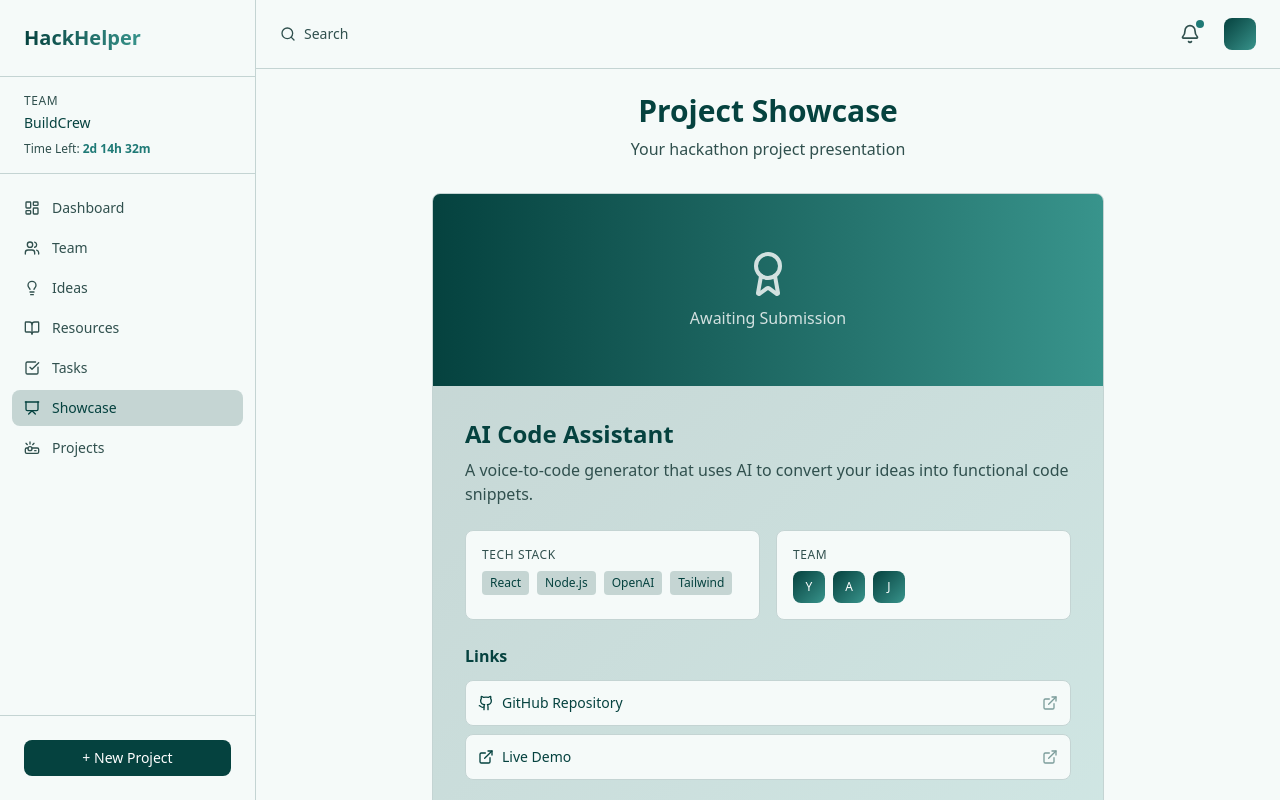
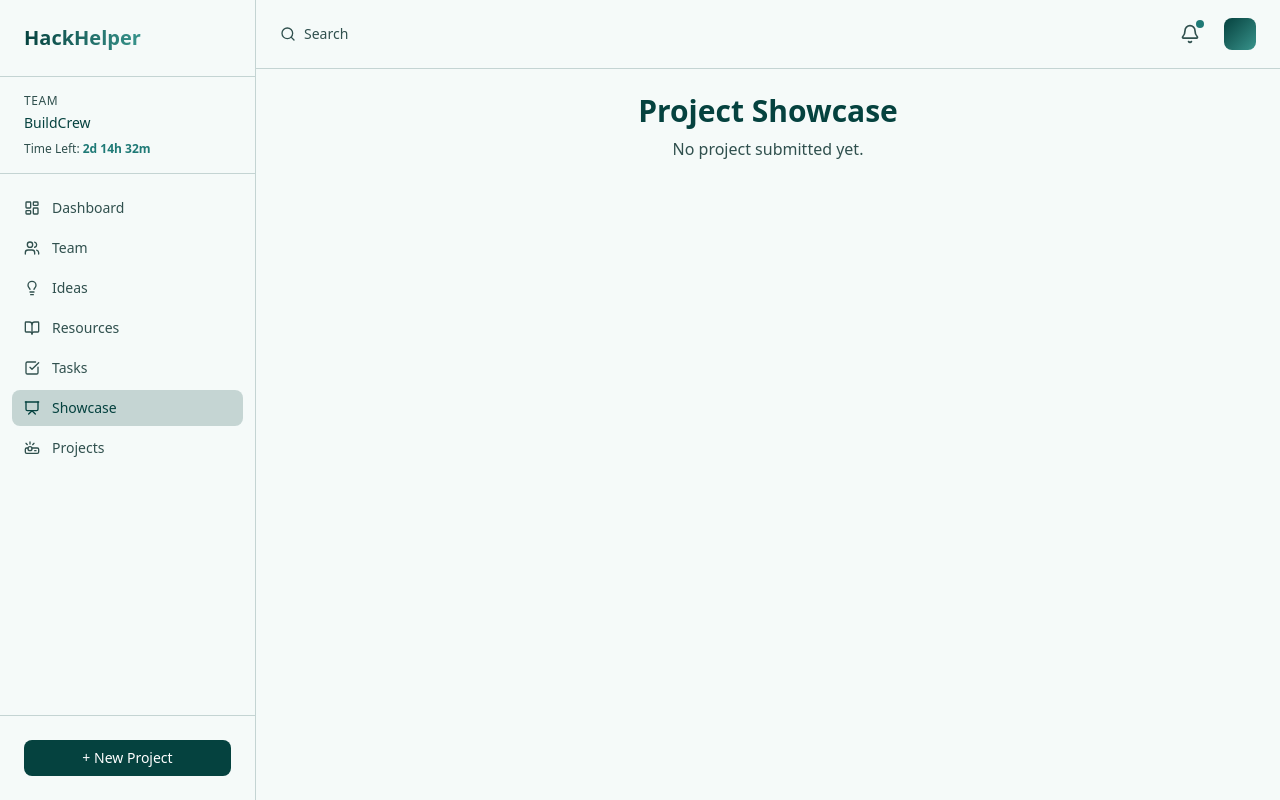
Before and after one commit to Mohdniyam/hackathon_helper, a React app in the folder frontend/: page /showcase in a window 1280 px wide. Built offline with nearby package versions, Linux system fonts and the light colour scheme; the HTML template or start-up script is replaced by a standard one.

Commit message:
added project submit logic

```diff
--- a/frontend/src/pages/Showcase.tsx
+++ b/frontend/src/pages/Showcase.tsx
@@ -1,40 +1,62 @@
+"use client";
+
+import { useEffect, useState } from "react";
 import { ExternalLink, Github, Award } from "lucide-react";
 
 export default function Showcase() {
+  const [projects, setProjects] = useState<any[]>([]);
+
+  useEffect(() => {
+    const showcaseProjects = JSON.parse(
+      localStorage.getItem("submittedProjects") || "[]"
+    );
+    setProjects(showcaseProjects);
+  }, []);
+
+  if (projects.length === 0) {
+    return (
+      <div className="p-6 space-y-8 text-center text-muted-foreground">
+        <h1 className="text-3xl font-bold text-foreground mb-2">
+          Project Showcase
+        </h1>
+        <p>No project submitted yet.</p>
+      </div>
+    );
+  }
+
   return (
     <div className="p-6 space-y-8">
-      {/* Header */}
       <div className="text-center">
         <h1 className="text-3xl font-bold text-foreground mb-2">
           Project Showcase
         </h1>
         <p className="text-muted-foreground">
-          Your hackathon project presentation
+          Your hackathon project presentations
         </p>
       </div>
 
-      {/* Project Card */}
-      <div className="max-w-2xl mx-auto bg-gradient-to-br from-primary/20 to-secondary/20 border border-primary/30 rounded-lg overflow-hidden">
-        {/* Hero */}
+      {projects.map((project) => (
+        <div
+          key={project.id}
+          className="max-w-2xl mx-auto bg-gradient-to-br from-primary/20 to-secondary/20 border border-primary/30 rounded-lg overflow-hidden"
+        >
           <div className="h-48 bg-gradient-to-r from-primary to-secondary flex items-center justify-center">
             <div className="text-center">
               <Award className="w-12 h-12 text-primary-foreground mx-auto mb-2 opacity-80" />
               <p className="text-primary-foreground/80 font-medium">
-              Awaiting Submission
+                {project.projectName
+                  ? "Project Submitted"
+                  : "Awaiting Submission"}
               </p>
             </div>
           </div>
 
-        {/* Content */}
           <div className="p-8 space-y-6">
             <div>
               <h2 className="text-2xl font-bold text-foreground mb-2">
-              AI Code Assistant
+                {project.projectName || "Untitled Project"}
               </h2>
-            <p className="text-muted-foreground">
-              A voice-to-code generator that uses AI to convert your ideas into
-              functional code snippets.
-            </p>
+              <p className="text-muted-foreground">{project.summary}</p>
             </div>
 
             <div className="grid sm:grid-cols-2 gap-4">
@@ -43,27 +65,28 @@ export default function Showcase() {
                   Tech Stack
                 </p>
                 <div className="flex flex-wrap gap-2">
-                {["React", "Node.js", "OpenAI", "Tailwind"].map((tech) => (
+                  {(project.techStack?.split(",") || []).map((tech: string) => (
                     <span
-                    key={tech}
+                      key={tech.trim()}
                       className="px-2 py-1 bg-primary/20 text-primary text-xs rounded"
                     >
-                    {tech}
+                      {tech.trim()}
                     </span>
                   ))}
                 </div>
               </div>
+
               <div className="p-4 bg-background border border-border rounded-lg">
                 <p className="text-xs text-muted-foreground uppercase tracking-wider mb-2">
                   Team
                 </p>
                 <div className="flex gap-2">
-                {["You", "Alex", "Jordan"].map((member) => (
+                  {(project.team?.split(",") || []).map((member: string) => (
                     <div
-                    key={member}
+                      key={member.trim()}
                       className="w-8 h-8 bg-gradient-to-br from-primary to-secondary rounded-lg flex items-center justify-center text-xs font-medium text-primary-foreground"
                     >
-                    {member[0]}
+                      {member.trim()[0]}
                     </div>
                   ))}
                 </div>
@@ -73,45 +96,35 @@ export default function Showcase() {
             <div className="space-y-3">
               <h3 className="font-semibold text-foreground">Links</h3>
               <div className="space-y-2">
+                {project.gitHub && (
                   <a
-                href="#"
+                    href={project.gitHub}
+                    target="_blank"
+                    rel="noopener noreferrer"
                     className="flex items-center gap-2 p-3 bg-background border border-border rounded-lg text-sm text-foreground hover:border-primary/50 hover:text-primary transition-colors"
                   >
                     <Github className="w-4 h-4" />
                     <span>GitHub Repository</span>
                     <ExternalLink className="w-4 h-4 ml-auto opacity-50" />
                   </a>
+                )}
+                {project.demoUrl && (
                   <a
-                href="#"
+                    href={project.demoUrl}
+                    target="_blank"
+                    rel="noopener noreferrer"
                     className="flex items-center gap-2 p-3 bg-background border border-border rounded-lg text-sm text-foreground hover:border-primary/50 hover:text-primary transition-colors"
                   >
                     <ExternalLink className="w-4 h-4" />
                     <span>Live Demo</span>
                     <ExternalLink className="w-4 h-4 ml-auto opacity-50" />
                   </a>
+                )}
               </div>
             </div>
           </div>
         </div>
-
-      {/* Judging Info */}
-      <div className="max-w-2xl mx-auto bg-muted/30 border border-border rounded-lg p-6">
-        <h3 className="font-semibold text-foreground mb-3">After Submission</h3>
-        <ul className="space-y-2 text-sm text-muted-foreground">
-          <li className="flex items-start gap-2">
-            <span className="text-accent mt-1">•</span>
-            <span>Judges will review and score your project</span>
-          </li>
-          <li className="flex items-start gap-2">
-            <span className="text-accent mt-1">•</span>
-            <span>Your scores and feedback will appear here</span>
-          </li>
-          <li className="flex items-start gap-2">
-            <span className="text-accent mt-1">•</span>
-            <span>Share your showcase with your network</span>
-          </li>
-        </ul>
-      </div>
+      ))}
     </div>
   );
 }
--- a/frontend/src/pages/Submission.tsx
+++ b/frontend/src/pages/Submission.tsx
@@ -128,6 +128,57 @@ export default function Submission() {
   ).length;
   const isReady = completedRequired === requiredCount;
 
+  const handleSubmit = () => {
+    const submissionData = {
+      projectName,
+      category,
+      techStack,
+      gitHub,
+      demoUrl,
+      summary,
+      startDate,
+      endDate,
+      team,
+    };
+
+    // ✅ Keep your existing logic
+    if (projectId) {
+      localStorage.setItem(
+        `submissionData-${projectId}`,
+        JSON.stringify(submissionData)
+      );
+    }
+
+    // ✅ New showcase logic (separate from your existing storage)
+    const existingShowcaseData =
+      JSON.parse(localStorage.getItem("submittedProjects") || "[]");
+
+    const newSubmission = {
+      id: projectId || Date.now().toString(),
+      projectName,
+      category,
+      techStack,
+      gitHub,
+      demoUrl,
+      summary,
+      startDate,
+      endDate,
+      team,
+    };
+
+    const updatedShowcaseData = existingShowcaseData.filter(
+      (p: any) => p.id !== newSubmission.id
+    );
+    updatedShowcaseData.push(newSubmission);
+
+    localStorage.setItem(
+      "submittedProjects",
+      JSON.stringify(updatedShowcaseData)
+    );
+
+    navigate("/showcase");
+  };
+
   return (
     <div className="p-6 space-y-8" onChange={handleAutoValidation}>
       {/* Header */}
@@ -187,7 +238,6 @@ export default function Submission() {
 
       {/* Fields Section */}
       <div className="space-y-6">
-        {/* Project Name */}
         <div>
           <label className="block text-sm font-medium mb-2">
             Project Name *
@@ -200,7 +250,6 @@ export default function Submission() {
           />
         </div>
 
-        {/* Category */}
         <div>
           <label className="block text-sm font-medium mb-2">
             Project Category *
@@ -220,7 +269,6 @@ export default function Submission() {
           </select>
         </div>
 
-        {/* Tech Stack */}
         <div>
           <label className="block text-sm font-medium mb-2">Tech Stack *</label>
           <input
@@ -232,7 +280,6 @@ export default function Submission() {
           />
         </div>
 
-        {/* GitHub Link */}
         <div>
           <label className="block text-sm font-medium mb-2">
             GitHub Repository *
@@ -250,7 +297,6 @@ export default function Submission() {
           </div>
         </div>
 
-        {/* Demo URL */}
         <div>
           <label className="block text-sm font-medium mb-2">
             Live Demo URL (optional)
@@ -263,7 +309,6 @@ export default function Submission() {
           />
         </div>
 
-        {/* Summary */}
         <div>
           <label className="block text-sm font-medium mb-2">
             Project Summary *
@@ -279,7 +324,6 @@ export default function Submission() {
           </p>
         </div>
 
-        {/* Team */}
         <div>
           <label className="block text-sm font-medium mb-2">
             Team Members *
@@ -294,50 +338,12 @@ export default function Submission() {
         </div>
       </div>
 
-      {/* Final Status */}
-      <div
-        className={`p-4 border rounded-lg flex items-start gap-3 ${
-          isReady
-            ? "bg-accent/5 border-accent/30"
-            : "bg-primary/5 border-primary/30"
-        }`}
-      >
-        {isReady ? (
-          <CheckCircle className="w-5 h-5 text-accent mt-0.5" />
-        ) : (
-          <AlertCircle className="w-5 h-5 text-primary mt-0.5" />
-        )}
-        <div>
-          <p
-            className={`font-semibold ${
-              isReady ? "text-accent" : "text-primary"
-            }`}
-          >
-            {isReady
-              ? "Ready to Submit!"
-              : "Complete all required items to submit"}
-          </p>
-          <p className="text-sm text-muted-foreground mt-1">
-            {isReady
-              ? "Your project is ready for submission."
-              : `Complete ${requiredCount - completedRequired} more required item${
-                  requiredCount - completedRequired !== 1 ? "s" : ""
-                } to proceed.`}
-          </p>
-        </div>
-      </div>
-
-      {/* Submit Button */}
       <button
-        disabled={!isReady}
-        className={`w-full flex items-center justify-center gap-2 px-6 py-3 rounded-lg font-medium transition-colors ${
-          isReady
-            ? "bg-accent text-accent-foreground hover:bg-accent/90"
-            : "bg-muted text-muted-foreground cursor-not-allowed"
-        }`}
+        onClick={handleSubmit}
+        className="w-full flex items-center justify-center gap-2 px-6 py-3 rounded-lg font-medium bg-accent text-accent-foreground hover:bg-accent/90 transition-colors"
       >
         <Send className="w-4 h-4" />
-        {isReady ? "Submit Project" : "Complete Checklist to Submit"}
+        Submit Project
       </button>
     </div>
   );
```
Lines whose indentation alone changed are shown as unchanged.
